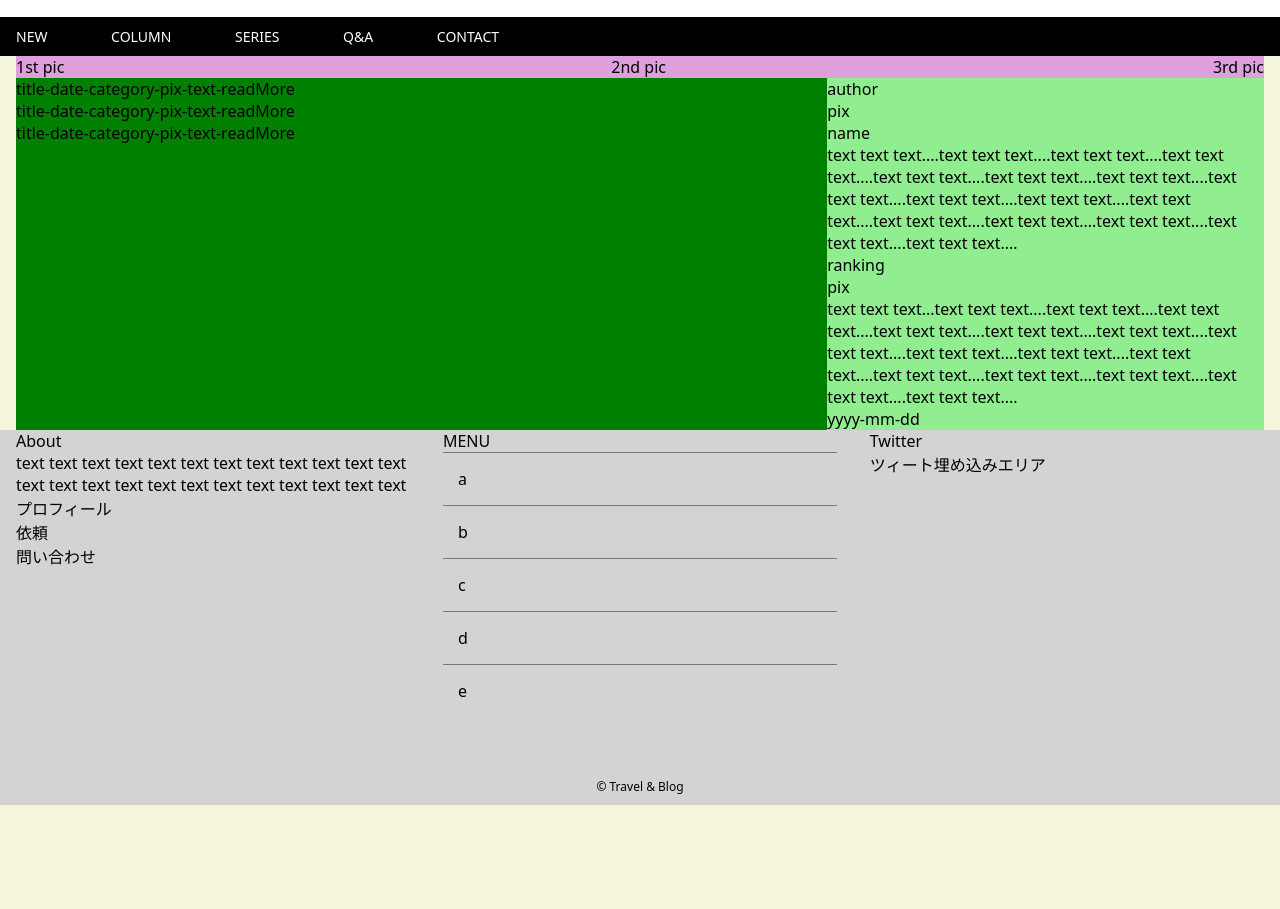
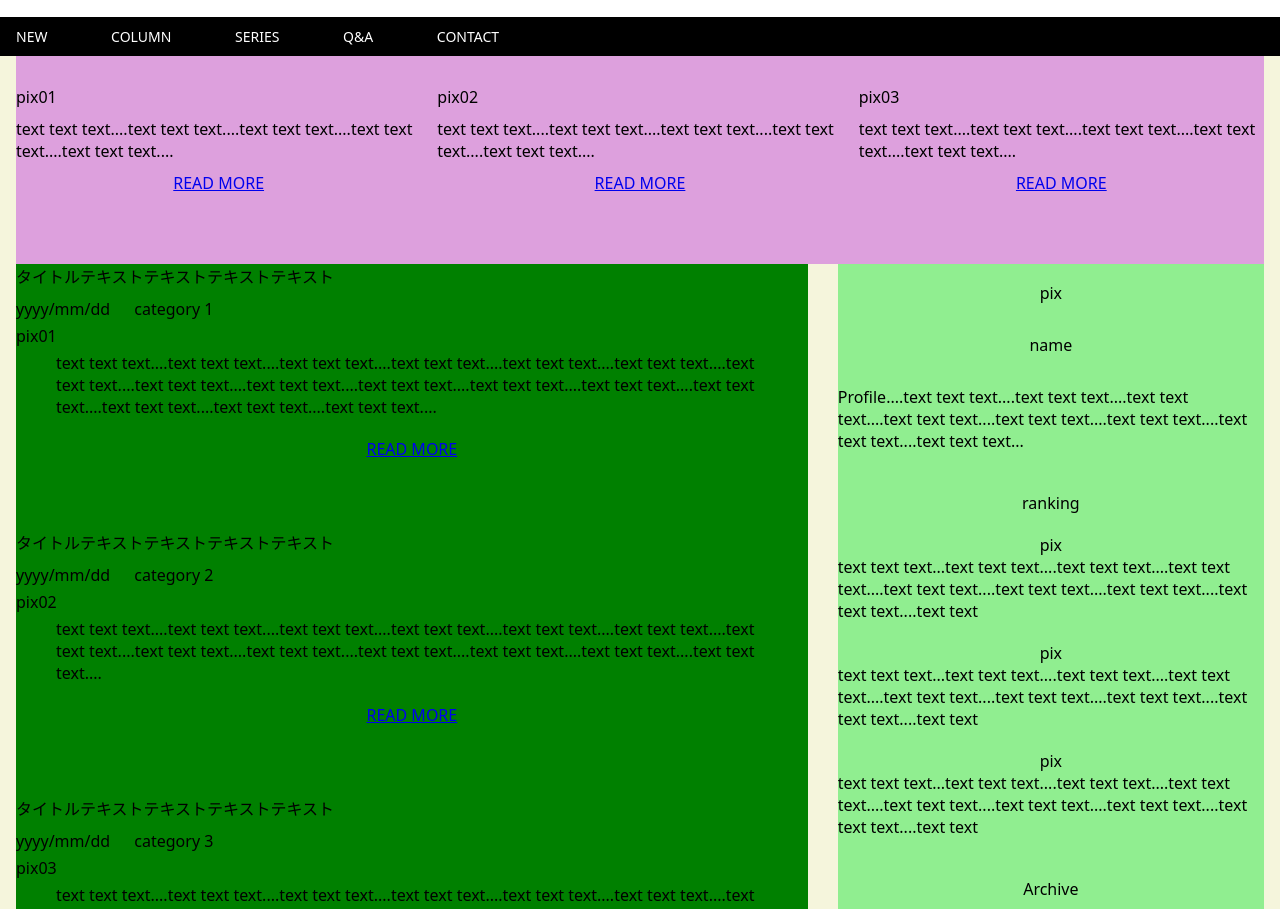
Before and after one commit to i-carrie/blg_trvl_one, a plain HTML site: page index.html in a window 1280 px wide. Shown: the part 43-952 px from the top of the page. Drawn offline with Linux system fonts and the light colour scheme.

Commit message:
built inner frames

```diff
--- a/index.html
+++ b/index.html
@@ -9,7 +9,6 @@
 </head>
 
 <body>
-
 
     <div class="logo">Travel Blog</div>
     <header>
@@ -26,43 +25,109 @@
 
   <main>
     <section class="upper">
-      <div class="upper-pix-one">
-        1st pic
+      <div class="upper-pix top">
+        <p class="upper-pix-one">pix01</p>
+        <article class="upper-text">text text text....text text text....text text text....text text text....text text text....
+        </article>
+        <p class="upper-goto"><a href="#">READ MORE</a></p>
       </div>
-      <div class="upper-pix-two">
-        2nd pic
+
+      <div class="upper-pix center">
+        <p class="upper-pix-two">pix02</p>
+        <article class="upper-text">text text text....text text text....text text text....text text text....text text text....
+        </article>
+        <p class="upper-goto"><a href="#">READ MORE</a></p>
       </div>
-      <div class="upper-pix-three">
-        3rd pic
+
+      <div class="upper-pix">
+        <p class="upper-pix-three">pix03</p>
+        <article class="upper-text">text text text....text text text....text text text....text text text....text text text....
+        </article>
+        <p class="upper-goto last"><a href="#">READ MORE</a></p>
       </div>
     </section>
 
     <section class="content">
       <div class="content-left">
-        <div class="main-pix-01">title-date-category-pix-text-readMore</div>
-        <div class="main-pix-02">title-date-category-pix-text-readMore</div>
-        <div class="main-pix-03">title-date-category-pix-text-readMore</div>
+        <div class="main-pix">
+          <p class="main-pix-title">タイトルテキストテキストテキストテキスト</p>
+          <ul class="main-info">
+            <li class="main-info-list date">yyyy/mm/dd</li>
+            <li class="main-info-list">category 1</li>
+          </ul>
+          <p class="main-pix-pix">pix01</p>
+          <article class="main-pix-text">
+            text text text....text text text....text text text....text text text....text text text....text text text....text text text....text text text....text text text....text text text....text text text....text text text....text text text....text text text....text text text....text text text....
+          </article>
+          <p class="main-goto"><a href="#">READ MORE</a></p>
+        </div>
+
+        <div class="main-pix center">
+          <p class="main-pix-title">タイトルテキストテキストテキストテキスト</p>
+
+          <ul class="main-info">
+            <li class="main-info-list date">yyyy/mm/dd</li>
+            <li class="main-info-list">category 2</li>
+          </ul>
+          <p class="main-pix-pix">pix02</p>
+
+          <article class="main-pix-text">text text text....text text text....text text text....text text text....text text text....text text text....text text text....text text text....text text text....text text text....text text text....text text text....text text text....
+          </article>
+
+          <p class="main-goto"><a href="#">READ MORE</a></p>
+        </div>
+
+        <div class="main-pix">
+          <p class="main-pix-title">タイトルテキストテキストテキストテキスト</p>
+          <ul class="main-info">
+            <li class="main-info-list date">yyyy/mm/dd</li>
+            <li class="main-info-list">category 3</li>
+          </ul>
+          <p class="main-pix-pix">pix03</p>
+          <article class="main-pix-text">
+            text text text....text text text....text text text....text text text....text text text....text text text....text text text....text text text....text text text....text text text....text text text....text text text....text text text....text text text....text text text....text text text....
+          </article>
+          <p class="main-goto last"><a href="#">READ MORE</a></p>
+        </div>
       </div>
 
-      <div class="content-right">author
-          <p class="author-pix">pix</p>
-          <p class="author-name">name</p>
-          <p class="author-prof">
-            text text text....text text text....text text text....text text text....text text text....text text text....text text text....text text text....text text text....text text text....text text text....text text text....text text text....text text text....text text text....text text text....
-          </p>
-          <p class="ranking-title">ranking</p>
-          <p class="ranking-pix">pix</p>
-          <article class="ranking-text">
-            text text text...text text text....text text text....text text text....text text text....text text text....text text text....text text text....text text text....text text text....text text text....text text text....text text text....text text text....text text text....text text text....
-          </article>
-          <p class="archive-list">yyyy-mm-dd</p>
-        </div>
+      <div class="content-right">
+        <p class="author-pix label">pix</p>
+        <p class="author-name label">name</p>
+        <p class="author-prof">
+          Profile....text text text....text text text....text text text....text text text....text text text....text text text....text text text....text text text...
+        <p class="ranking-title label">ranking</p>
+        <p class="ranking-pix label">pix</p>
+        <article class="ranking-text">
+          text text text...text text text....text text text....text text text....text text text....text text text....text text text....text text text....text text
+        </article>
+        <p class="ranking-pix center label">pix</p>
+        <article class="ranking-text center">
+          text text text...text text text....text text text....text text text....text text text....text text text....text text text....text text text....text text
+        </article>
+        <p class="ranking-pix label">pix</p>
+        <article class="ranking-text">
+          text text text...text text text....text text text....text text text....text text text....text text text....text text text....text text text....text text
+        </article>
+
+        <p class="archive-title label">Archive</p>
+        <ul>
+          <li class="archive-list">yyyy-mm-dd</li>
+          <li class="archive-list">yyyy-mm-dd</li>
+          <li class="archive-list">yyyy-mm-dd</li>
+          <li class="archive-list">yyyy-mm-dd</li>
+          <li class="archive-list">yyyy-mm-dd</li>
+          <li class="archive-list">yyyy-mm-dd</li>
+          <li class="archive-list">yyyy-mm-dd</li>
+          <li class="archive-list">yyyy-mm-dd</li>
+          <li class="archive-list last">yyyy-mm-dd</li>
+        </ul>
+      </div>
     </section>
 
   </main>
 
   <footer>
-
     <div class="ft footer-about">
       <p class="footer-title">About</p>
       <p class="footer-text">
@@ -75,16 +140,16 @@
     </div>
 
     <div class="ft footer-menu">
-      <p class="footer-menu-title">MENU</p>
+      <p class="footer-title">MENU</p>
       <ul>
-        <li class="footer-menu-sbj">a</li>
-        <li class="footer-menu-sbj">b</li>
-        <li class="footer-menu-sbj">c</li>
-        <li class="footer-menu-sbj">d</li>
-        <li class="footer-menu-sbj">e</li>
+        <li class="footer-menu-sbj">NEW</li>
+        <li class="footer-menu-sbj">CATEGORY</li>
+        <li class="footer-menu-sbj">COLUMN</li>
+        <li class="footer-menu-sbj">SERIES</li>
+        <li class="footer-menu-sbj qa">Q&A</li>
       </ul>
+    </div>
 
-    </div>
     <div class="ft footer-sns">
       <p class="footer-title">Twitter</p>
       <p class="footer-info">ツィート埋め込みエリア</p>
@@ -94,33 +159,3 @@
 
 </body>
 </html>
-  <!-- <header>
-    <section class="header-top">title</section>
-    <section class="header-bottom">menu</section>
-  </header>
-
-  <main class="container">
-    <section class="upper">
-      210)pix -- 10)space -- 48)text -- 106)readMore
-    </section>
-
-    <section class="lower">
-      <div class="left">
-        36)title -- 2363)main --width)759
-      </div>
-      <div class="right">
-        author -- ranking -- archive --width)624-217
-      </div>
-    </section>
-  </main>
-
-  <footer>
-    <section class="bottom-top">
-      <div class="about">about</div>
-      <div class="menu">menu</div>
-      <div class="sns">twitter</div>
-    </section>
-    <section class="bottom-bottom">
-        travel & blog
-    </section>
-  </footer>   -->
--- a/style.css
+++ b/style.css
@@ -1,22 +1,19 @@
-/*Common*/
+/*=======  Common ==========*/
 body {
   -webkit-text-size-adjust: 100%;
   overflow-x: hidden;
-  height: 1200vh;
-  /* width: 100vw; */
   padding: 0;
   margin: 0;
+  width: auto;
+  height: auto;
 }
-
 p{
   margin: 0;
   padding: 0;
 }
-
 * {
   box-sizing: border-box;
 }
-
 ul {
   list-style: none;
   padding-inline-start: 0px;
@@ -24,22 +21,18 @@ ul {
 }
 
 
-/* 759
-624-16 */
-
+/*=======  PC ==========*/
 @media screen and (max-width: 1600px) {
   body {
       background-color: beige;
       font-family: 'Noto Sans', 'Noto Sans JP', sans-serif;
   }
-
   .logo {
     background-color: white;
     padding-left: 16px;
     height: 60px;
     line-height: 60px;
   }
-
   .header-menu {
     background-color: black;
     padding-left: 16px;
@@ -48,25 +41,33 @@ ul {
   }
   .one {
     display: inline-block;
-    /* padding-left: 16px; */
     padding-right: 60px;
     height: 39px;
     line-height: 39px;
   }
-
   main {
     padding: 0 16px;
   }
-
-
   .upper {
-    max-height: 374px;
     background-color: plum;
     display: flex;
     flex-direction: row;
     justify-content: space-between;
   }
-
+  .upper-pix {
+    padding: 30px 0;
+  }
+  .upper-pix.center {
+    padding-left: 16px;
+    padding-right: 16px;
+  }
+  .upper-text {
+    padding: 10px 0;
+  }
+  .upper-goto {
+    padding: 0 0 40px;
+    text-align: center;
+  }
   .content {
     display: flex;
     flex-direction: row;
@@ -76,12 +77,66 @@ ul {
     width: 65%;
     background-color: green;
   }
+  .main-info-list {
+    display: inline-block;
+  }
+  .main-info-list.date {
+    padding-right: 20px;
+  }
+  .main-pix.center {
+    padding: 70px 0;
+  }
+  .main-pix-title {
+    padding-bottom: 10px;
+  }
+  .main-pix-pix {
+    padding: 5px 0;
+  }
+  .main-pix-text {
+    padding-left: 40px;
+    padding-right: 35px;
+  }
+  .main-goto {
+    padding-top: 20px;
+    text-align: center;
+  }
   .content-right {
     width: 35%;
     background-color: lightgreen;
+    margin-left: 30px;
   }
-
+  .label {
+    text-align: center;
+  }
+  .author-pix {
+    padding-top: 18px;
+    width: 100%;
+  }
+  .author-name {
+    padding: 30px 0;
+  }
+  .ranking-title {
+    padding: 40px 0 20px;
+  }
+  .ranking-pix.center {
+    padding-top: 20px;
+  }
+  .ranking-text.center {
+    padding-bottom: 20px;
+  }
+  .archive-title {
+    padding: 40px 0 20px;
+  }
+  .archive-list {
+    padding: 10px 0 10px 20px;
+    border-top: solid 1px #777;
+  }
+  .archive-list.last {
+    border-bottom: solid 1px #777;
+  }
   footer {
+    margin-top: 150px;
+    padding-top: 50px;
     width: 100%;
     background-color: lightgray;
     display: flex;
@@ -93,57 +148,71 @@ ul {
     padding: 0 16px;
     width: 33.3%;
   }
-
+  .footer-title {
+    padding-bottom: 30px;
+  }
   .footer-menu-sbj {
     border-top: solid 1px #777;
     padding: 15px;
     text-align: left;
   }
-
+  .footer-menu-sbj.qa {
+    border-bottom: solid 1px #777;
+  }
+  .footer-text {
+    padding-bottom: 20px;
+  }
   .bottom {
     margin: 0 auto;
-    height: 18px;
+    padding-bottom: 10px;
     line-height: 18px;
     font-size: 12px;
-    height: 88px;
-    line-height: 140px;
+    padding-top: 70px;
   }
-
-
 }
 
 
+
+/*=======  Mobile ==========*/
 @media screen and (max-width: 500px) {
   body {
       background-color: azure;
   }
-
   .logo {
     background-color: white;
     padding-left: 16px;
-
     height: 60px;
     line-height: 60px;
-
   }
-
 .list {
   display: flex;
   flex-direction: row;
   align-items: center;
   font-size: 14px;
 }
-
   .header-menu {
     background-color: black;
     color: white;
   }
-
-
   .upper {
     background-color: plum;
     display: flex;
     flex-direction: column;
+  }
+  .upper-pix.top {
+    padding-top: 30px;
+  }
+  .upper-pix {
+    padding: 10px 0;
+  }
+  .upper-pix.center {
+    padding-left: 0;
+  }
+  .upper-goto {
+    padding-bottom: 0;
+  }
+  .upper-goto.last {
+    padding-bottom: 100px;
   }
   .content {
     display: flex;
@@ -156,14 +225,17 @@ ul {
   .content-right {
     background-color: lightgreen;
     width: 100%;
+    margin: 0 auto;
   }
-
-  /* footer {
-    max-height: 1187px;
-  } */
-
+  .main-pix-title {
+    padding-bottom: 10px;
+  }
+  .main-goto.last {
+    padding-bottom: 80px;
+  }
   footer {
-    /* width: 100%; */
+    margin-top: 130px;
+    padding-top: 50px;
     background-color: lightgray;
     display: flex;
     flex-direction: column;
@@ -171,74 +243,11 @@ ul {
   .ft {
     width: 100%;
   }
-
+  .footer-menu {
+    padding-top: 50px;
+    padding-bottom: 20px;
+  }
+  .footer-text {
+    padding-bottom: 20px;
+  }
 }
-
-
-
-
-
-/* body {
-  width: 1600px;
-  /* height: 3433px; */
-  /* background-color: lightgray; */
-} */
-/*
-header {
-  background-color: white;
-  height: 150px;
-}
-
-.header-top {
-  height: 70px;
-}
-
-.header-bottom {
-  background-color: black;
-  height: 41px;
-}
-
-main {
-  height: 2773px;
-  background-color: aliceblue;
-  /* margin-left: 217px;
-  margin-right: 217px; */
-} */
-
-/* .upper {
-  background-color: skyblue;
-  height: 374px;
-  margin: 0 217px;
-}
-
-.lower {
-  height: 2399px;
-  display: flex;
-  flex-direction: row;
-}
-
-.left {
-  background-color: beige;
-  width: 759px;
-  margin-left: 217px;
-}
-
-.right {
-  background-color: lightgreen;
-  width: 407px;
-  margin-right: 217px;
-} */
-
-
-/* footer {
-  margin: 0 217px;
-}
-
-.bottom-top {
-  background-color: plum;
-  height: 482px;
-}
-
-.bottom-bottom {
-  height: 28px;
-} */
```
